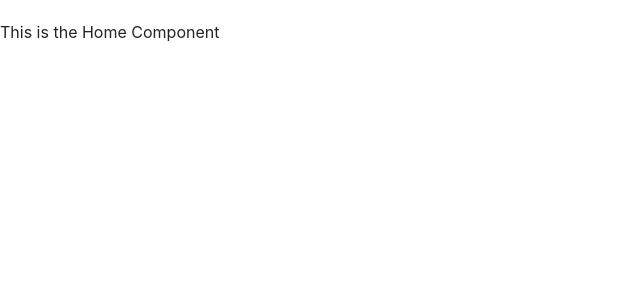
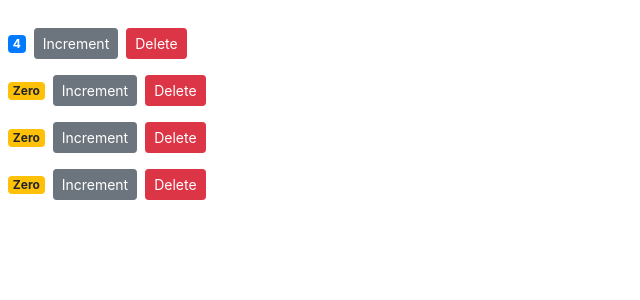
Before and after one commit to fbozas/counter-app, a React (Create React App) app: page / in a window 1280 px wide. Shown: the top 300 px of the page, without its empty margins (0-640 px from the left). Built offline with nearby package versions, Linux system fonts and the light colour scheme.

Commit message:
Fixed the id property on counters.jsx

```diff
--- a/src/components/counter.jsx
+++ b/src/components/counter.jsx
@@ -2,8 +2,7 @@
 
 class Counter extends Component {
     state = {
-       count: this.props.value,
-       id: this.props.id
+       count: this.props.value
     }
 
     styles = {
@@ -16,11 +15,12 @@
     }
 
     render() {
+        console.log(this.props)
         return (
            <div>
                 <span className={this.getBadgesClasses()}>{this.formatCount()}</span>
                 <button onClick={this.handleIncrement} className='btn btn-secondary btn-sm'>Increment</button>
-                <button onClick={() => this.props.onDelete(this.state.id)} className='btn btn-danger btn-sm m-2'>Delete</button>
+                <button onClick={() => this.props.onDelete(this.props.id)} className='btn btn-danger btn-sm m-2'>Delete</button>
            </div>
         );
     }
--- a/src/components/counters.jsx
+++ b/src/components/counters.jsx
@@ -18,7 +18,11 @@
         return (
             <div>
                 {this.state.counters.map(counter => (
-                        <Counter key={counter.id} onDelete={this.handleDelete} value={counter.value}/>
+                        <Counter
+                            key={counter.id}
+                            onDelete={this.handleDelete}
+                            value={counter.value}
+                            id={counter.id}/>
                     ))}
             </div>
         );
--- a/src/index.js
+++ b/src/index.js
@@ -9,7 +9,7 @@
 const root = ReactDOM.createRoot(document.getElementById('root'));
 root.render(
   <React.StrictMode>
-   <App/>
+   <Counters/>
   </React.StrictMode>
 );
 
```
